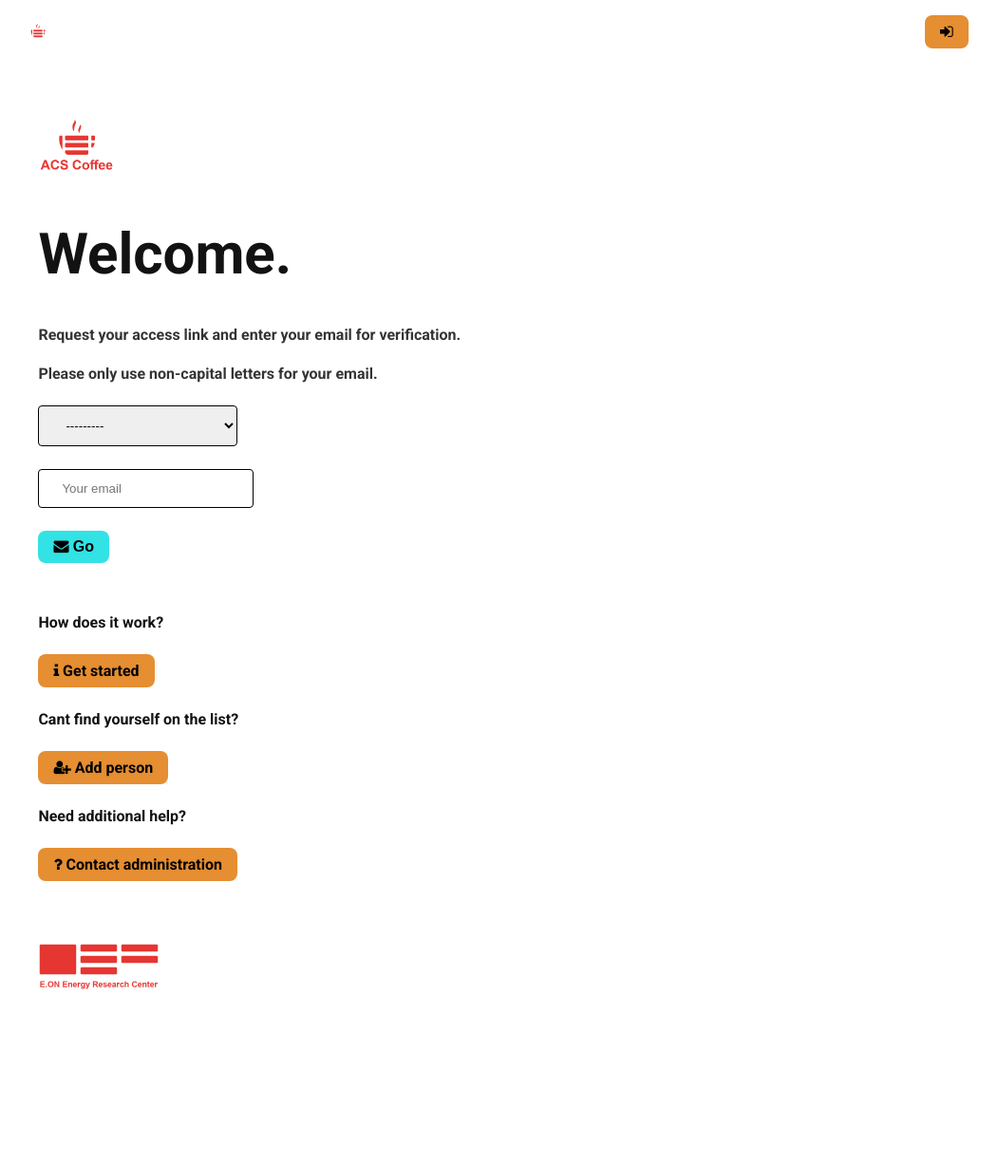
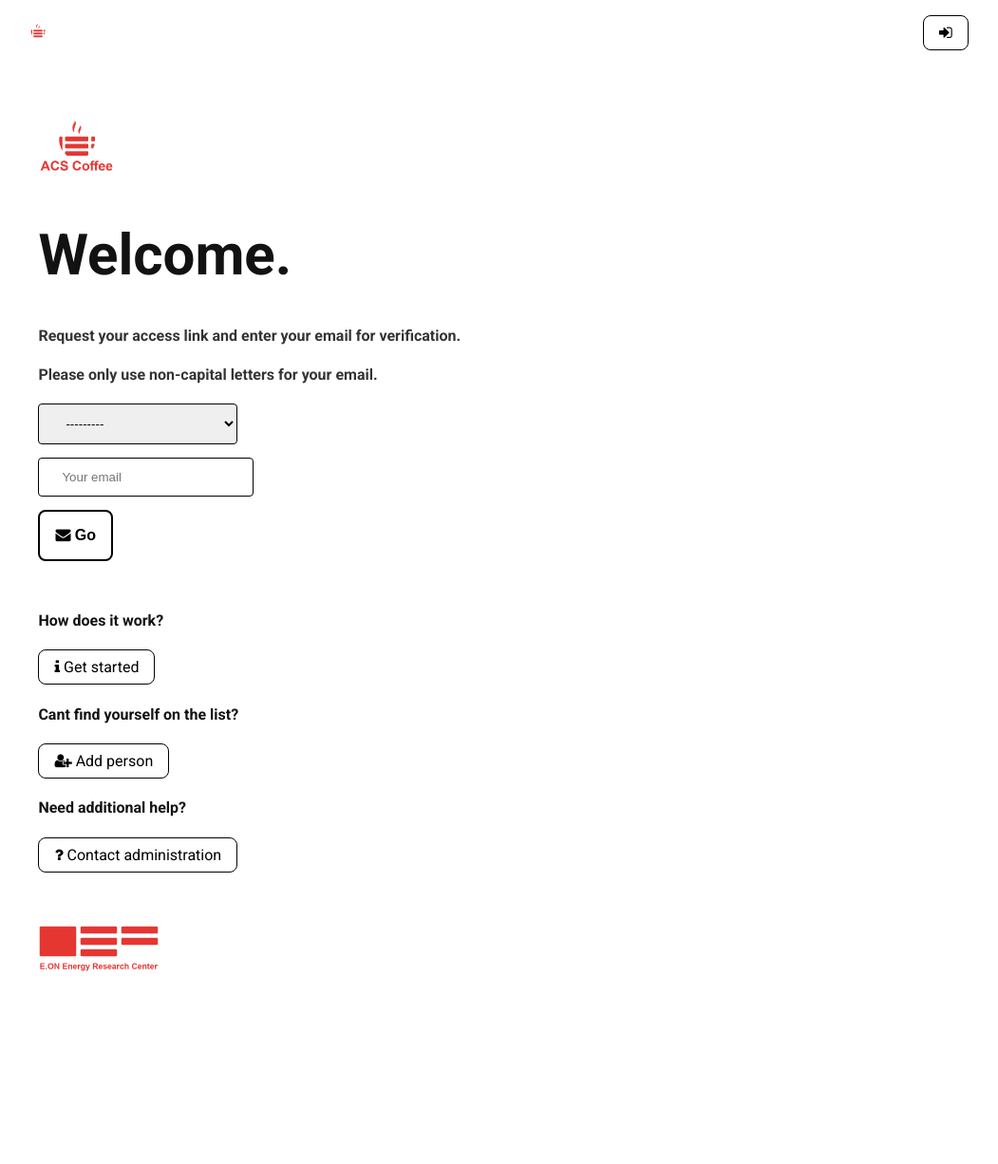
Before and after one commit to UniqueGithubUsername/acs-coffee, a Django app: page / in a window 1280 px wide. Shown: the whole page at 95% size, without its empty margins (126-1177 px from the left). After the commit the page ends 1023 px from the top, so only its background shows below. Run offline with Django 4.2, Linux system fonts and the light colour scheme; data comes from the database, SQL or seed files in the repository; both versions use the stored data as it was after the commit.

Commit message:
reset und schön gemacht

```diff
--- a/acs_coffee_management/main/static/main/base.css
+++ b/acs_coffee_management/main/static/main/base.css
@@ -26,7 +26,7 @@
 }
 
 p {
-	font-size: 24px;
+	font-size: 14px;
 }
 
 a {
@@ -171,37 +171,37 @@
 }
 
 .acs-button {
-	border: none;
+	border: 2px solid var(--black);
 	outline: none;
 	font-weight: bold;
 	border-radius: 8px;
 	cursor: pointer;
 	display: inline-block;
-	background-color: var(--primary3);
-	padding: 8px 16px;
+	background-color: var(--white);
+	padding: 16px 16px;
 	color: var(--black);
 }
 
 .acs-button2 {
-	border: none;
+	border: 1px solid var(--black);
 	outline: none;
-	font-weight: bold;
+	font-weight: normal;
 	border-radius: 8px;
 	cursor: pointer;
 	display: inline-block;
-	background-color: var(--primary2);
+	background-color: var(--white);
 	padding: 8px 16px;
 	color: var(--black);
 }
 
 .acs-button:hover {
-	background-color: var(--black);
-	color: var(--white);
+	border: 2px solid var(--primary2);
+	color: var(--primary2);
 }
 
 .acs-button2:hover {
+	border: 1px solid var(--primary3);
 	color: var(--primary3);
-	background-color: var(--black);
 }
 
 .acs-button:click {
--- a/acs_coffee_management/main/templates/main/base.html
+++ b/acs_coffee_management/main/templates/main/base.html
@@ -23,14 +23,14 @@
   {% if user.is_authenticated %}
   <form id="logout-form" method="post" action="/admin/logout/">
     {% csrf_token %}
-    <button class="acs-button" type="submit" style="float: right;"><i class="fa fa-sign-out" aria-hidden="true"></i></button>
+    <button class="acs-button2" type="submit" style="float: right;"><i class="fa fa-sign-out" aria-hidden="true"></i></button>
   </form>
-  <a class="acs-button" href="{% url 'export' %}" style="float: right;"><i class="fa fa-download" aria-hidden="true"></i></a>
-  <a class="acs-button" href="{% url 'importxlsx' %}" style="float: right;"><i class="fa fa-upload" aria-hidden="true"></i></a>
-  <a class="acs-button" href="{% url 'calcdebth' %}" style="float: right;"><i class="fa fa-coffee" aria-hidden="true"></i></a>
-  <a class="acs-button" href="{% url 'broadcast' %}" style="float: right;"><i class="fa fa-bullhorn" aria-hidden="true"></i></a>
+  <a class="acs-button2" href="{% url 'export' %}" style="float: right;"><i class="fa fa-download" aria-hidden="true"></i></a>
+  <a class="acs-button2" href="{% url 'importxlsx' %}" style="float: right;"><i class="fa fa-upload" aria-hidden="true"></i></a>
+  <a class="acs-button2" href="{% url 'calcdebth' %}" style="float: right;"><i class="fa fa-coffee" aria-hidden="true"></i></a>
+  <a class="acs-button2" href="{% url 'broadcast' %}" style="float: right;"><i class="fa fa-bullhorn" aria-hidden="true"></i></a>
   {% else %}
-  <a class="acs-button" href="{% url 'login' %}" style="float: right;"><i class="fa fa-sign-in" aria-hidden="true"></i></a>
+  <a class="acs-button2" href="{% url 'login' %}" style="float: right;"><i class="fa fa-sign-in" aria-hidden="true"></i></a>
   {% endif %}
   {% block nav %}
   {% endblock %}
--- a/acs_coffee_management/main/templates/main/faq.html
+++ b/acs_coffee_management/main/templates/main/faq.html
@@ -18,9 +18,9 @@
 		<div>
 			<button class="accordion">How to add a cup of coffee to the list?</button>
 			<div class="panel">
-  				<p class="acs-card-text">If using for the first time, you have to request the link to your profile through the <a class="acs-button2" href="{% url 'index' %}"><i class="fa fa-home" aria-hidden="true"></i> Home page</a>.</p>
+  				<p class="acs-card-text">If using for the first time, you have to request the link to your profile through the <a class="acs-button2" href="{% url 'index' %}"><i class="fa fa-home" aria-hidden="true"></i> Home page</a></p>
   				<p>You will receive an email with your personal access link. Using the link will bring you to your user profile.</p>
-  				<p>To add a cup to your user profile, use <a class="acs-button"><i class="fa fa-coffee" aria-hidden="true"></i> Add a cup</a> located in your profile as shown in the picture below.</p></p>
+  				<p>To add a cup to your user profile, use <b><i class="fa fa-coffee" aria-hidden="true"></i> Add a cup</b> located in your profile as shown in the picture below.</p></p>
 			</div>
 
 			<button class="accordion">How to add a cup of coffee without clicking a button?</button>
@@ -76,7 +76,7 @@
 			<button class="accordion">I need to pay immediately because i am leaving ACS soon.</button>
 			<div class="panel">
   			<p>Please contact ACS Coffee Administration.</p>
-  			<p><a class="acs-button" href="mailto:lukas.lenz@eonerc.rwth-aachen.de"><i class="fa fa-question" aria-hidden="true"></i> Contact administration</a></p>
+  			<p><a class="acs-button" href="mailto:cesar.cazal@eonerc.rwth-aachen.de,lukas.lenz@eonerc.rwth-aachen.de"><i class="fa fa-question" aria-hidden="true"></i> Contact administration</a></p>
 			</div>
 		<p><a class="acs-button2" href="{% url 'index' %}"><i class="fa fa-arrow-circle-left" aria-hidden="true"></i> Back</a></p>
 		</div>
--- a/acs_coffee_management/main/templates/main/index.html
+++ b/acs_coffee_management/main/templates/main/index.html
@@ -24,17 +24,17 @@
   		<form action="{% url 'index' %}" method="post">
 			{% csrf_token %}
   			{{ form.as_p }}
-  			<button class="acs-button2" type="submit"><i class="fa fa-envelope" aria-hidden="true"></i> Go</button>
+  			<button class="acs-button" type="submit"><i class="fa fa-envelope" aria-hidden="true"></i> Go</button>
 		</form>
 		<div class="acs-form-lower">
   			<h4>How does it work?</h4>
-			<p><a class="acs-button" href="{% url 'faq' %}"><i class="fa fa-info" aria-hidden="true"></i> Get started</a></p>
+			<p><a class="acs-button2" href="{% url 'faq' %}"><i class="fa fa-info" aria-hidden="true"></i> Get started</a></p>
 
 			<h4>Cant find yourself on the list?</h4>
-			<p><a class="acs-button" href="{% url 'newemployee' %}"><i class="fa fa-user-plus" aria-hidden="true"></i> Add person</a></p>
+			<p><a class="acs-button2" href="{% url 'newemployee' %}"><i class="fa fa-user-plus" aria-hidden="true"></i> Add person</a></p>
 
 			<h4>Need additional help?</h4>
-			<p><a class="acs-button" href="mailto:lukas.lenz@eonerc.rwth-aachen.de"><i class="fa fa-question" aria-hidden="true"></i> Contact administration</a></p>
+			<p><a class="acs-button2" href="mailto:cesar.cazal@eonerc.rwth-aachen.de,lukas.lenz@eonerc.rwth-aachen.de"><i class="fa fa-question" aria-hidden="true"></i> Contact administration</a></p>
 		</div>
 		<img class="acs-logo2" src="{% static 'main/eonlogol.png' %}">
 	</div>
@@ -63,11 +63,11 @@
 	<div class="acs-col s"><p>{{employee.debth}} €</p></div>
 	<div class="acs-col s"><p>{{employee.coffees}} cup/s</p></div>
 	<div class="acs-col s">
-		<p><a class="acs-button" href="{% url 'mail' employee.id %}">Mail</a>
+		<p><a class="acs-button2" href="{% url 'mail' employee.id %}">Mail</a>
 		</p>
-		<p><a class="acs-button" href="{% url 'user' employee.qr %}">Profile</a></p>
+		<p><a class="acs-button2" href="{% url 'user' employee.qr %}">Profile</a></p>
 		{% if employee.email != 'nan' %}
-		<p><a class="acs-button" href="{% url 'getlink' employee.id %}" >Get link</a></p>
+		<p><a class="acs-button2" href="{% url 'getlink' employee.id %}" >Get link</a></p>
 		{% else %}
 		<p><a disabled>Email missing</a></p>
 		{% endif %}
--- a/acs_coffee_management/main/templates/main/user.html
+++ b/acs_coffee_management/main/templates/main/user.html
@@ -19,8 +19,8 @@
 		<h4 style="color: green"><i class="fa fa-check" aria-hidden="true"></i> {{output}}</h4>
 		{% endif %}
 		<p><a class="acs-button" href="{% url 'add' employee.qr %}"><i class="fa fa-coffee" aria-hidden="true"></i> Add a cup</a></p>
-		<p><a class="acs-button2" target="_blank" href="https://www.paypal.com/de/home/"><i class="fa fa-paypal" aria-hidden="true"></i> Link to Paypal</a></p>
 		<p><a class="acs-button2" href="{% url 'editprofile' employee.id %}"><i class="fa fa-cog" aria-hidden="true"></i> Edit profile</a></p>
+		<p><a class="acs-button2" href="mailto:cesar.cazal@eonerc.rwth-aachen.de,lukas.lenz@eonerc.rwth-aachen.de"><i class="fa fa-question" aria-hidden="true"></i> Contact administration</a></p>
 		<p><a class="acs-button2" href="{% url 'index' %}"><i class="fa fa-arrow-circle-left" aria-hidden="true"></i> Back</a></p>
 	</div>
 {% endblock %}
--- a/acs_coffee_management/main/views.py
+++ b/acs_coffee_management/main/views.py
@@ -61,6 +61,7 @@
 	context = {}
 	return render(request, 'main/faq.html', context)
 
+@login_required
 def importxlsx(request):
 	df = pd.read_excel('employees_input.xlsx')
 
@@ -77,6 +78,7 @@
 	context = {'employees':employees, 'output':output}
 	return render(request, 'main/index.html', context)
 
+@login_required
 def export(request):
 	employees = Employee.objects.all()
 	# Save as .csv
@@ -150,7 +152,7 @@
 
     return render(request, "registration/login.html", {"form": form})
 
-
+@login_required
 def mailtoemployee(request, id):
 	employee = Employee.objects.get(id=id)
 	# Send email to one employee
@@ -192,6 +194,7 @@
 	context = {'employees':employees,'today':coffees_today,'week':coffees_week,'month':coffees_month,'total':coffees_total,'output':output}
 	return render(request, 'main/index.html', context)
 
+@login_required
 def calcdebth(request):
 	employees = Employee.objects.all()
 	global coffee_price
@@ -206,6 +209,7 @@
 	context = {'employees':employees, 'output':output}
 	return render(request, 'main/index.html', context)
 
+@login_required
 def broadcast(request):
 	employees = Employee.objects.all()
 	for employee in employees:
```
Also changed, not shown: acs_coffee_management/db.sqlite3, 2 other files.
